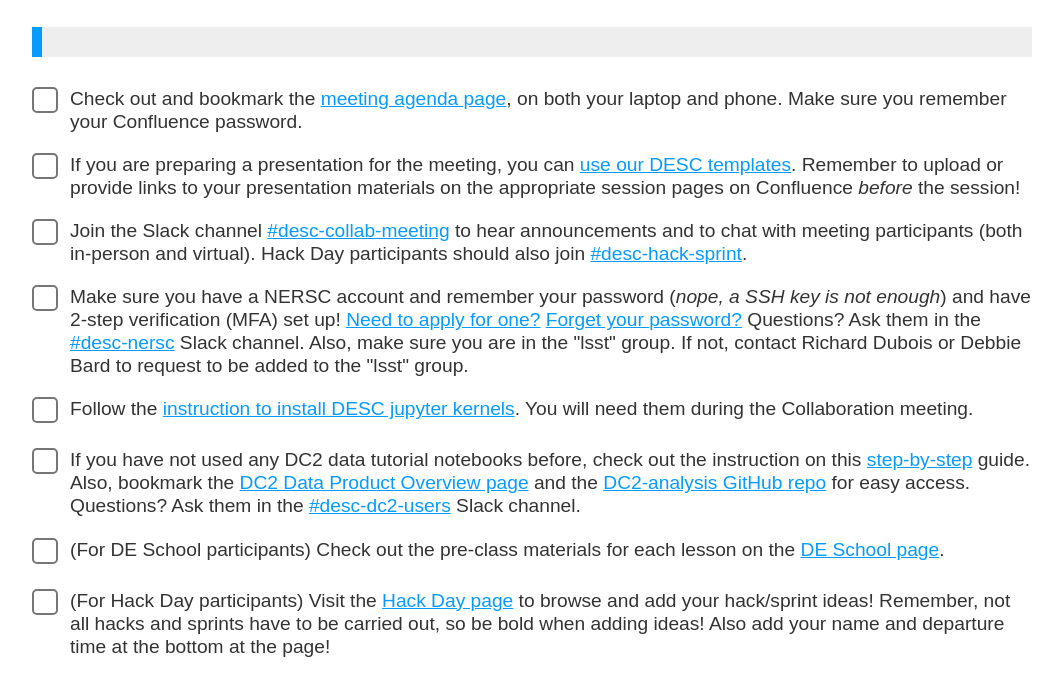
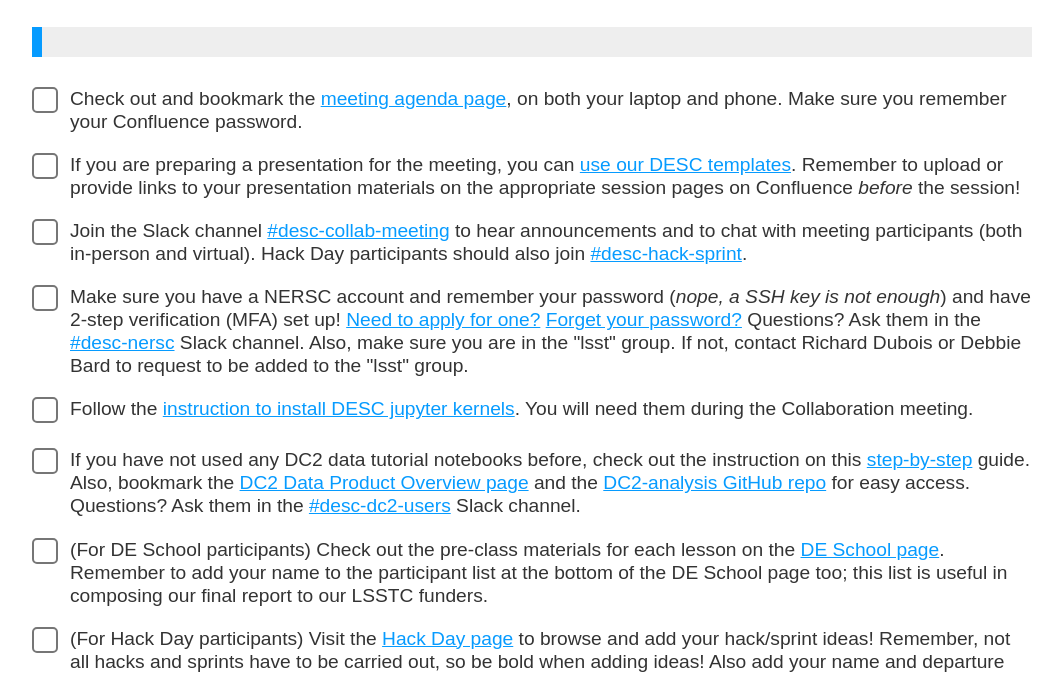
Before and after one commit to yymao/pre-meeting-checklist, a plain HTML site: page index.html in a window 1280 px wide. Shown: the part 101-776 px from the top of the page, without its empty margins (108-1171 px from the left). Drawn offline with nearby package versions, Linux system fonts and the light colour scheme.

Commit message:
add DE school note

```diff
--- a/index.html
+++ b/index.html
@@ -170,6 +170,7 @@
       </div>
       <div class="text">(For DE School participants) Check out the pre-class materials for each lesson on the
         <a href="https://confluence.slac.stanford.edu/x/Fx5SDg">DE School page</a>.
+        Remember to add your name to the participant list at the bottom of the DE School page too; this list is useful in composing our final report to our LSSTC funders.
       </div>
     </div>
 
```
